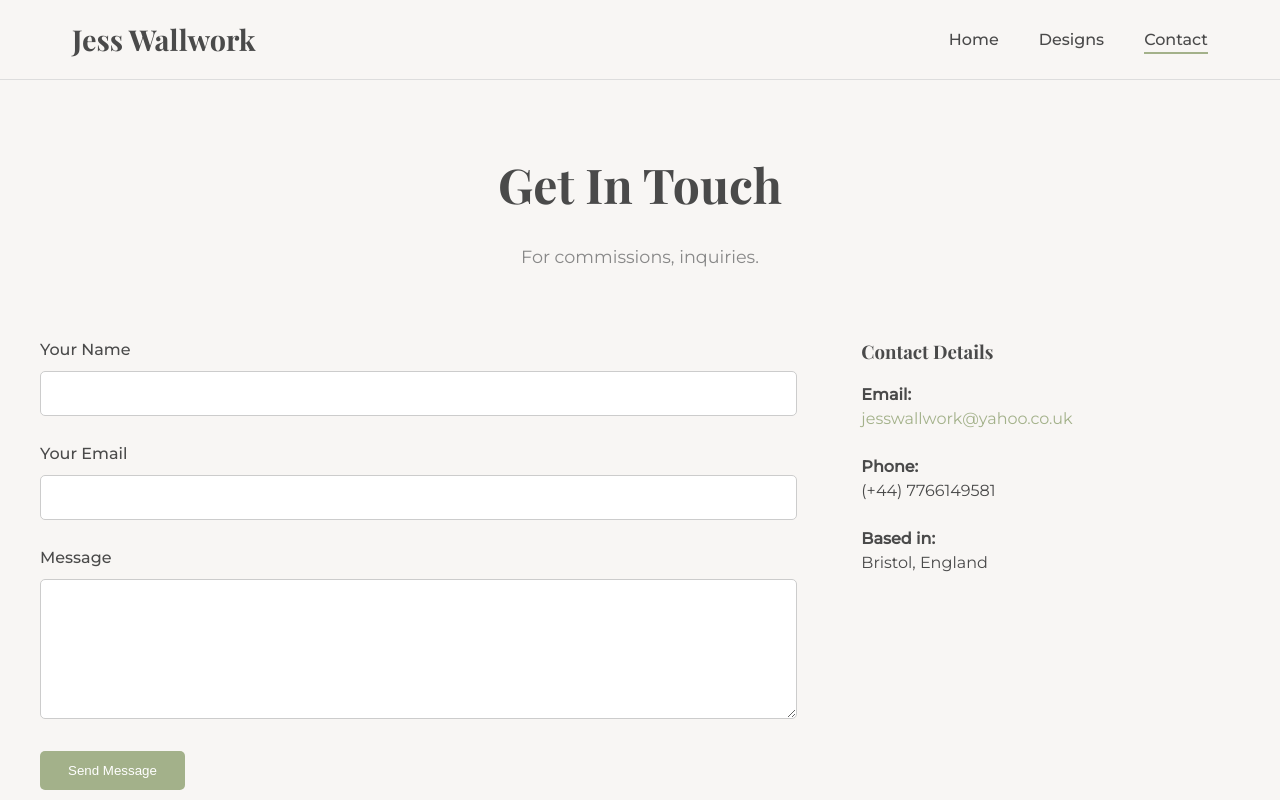
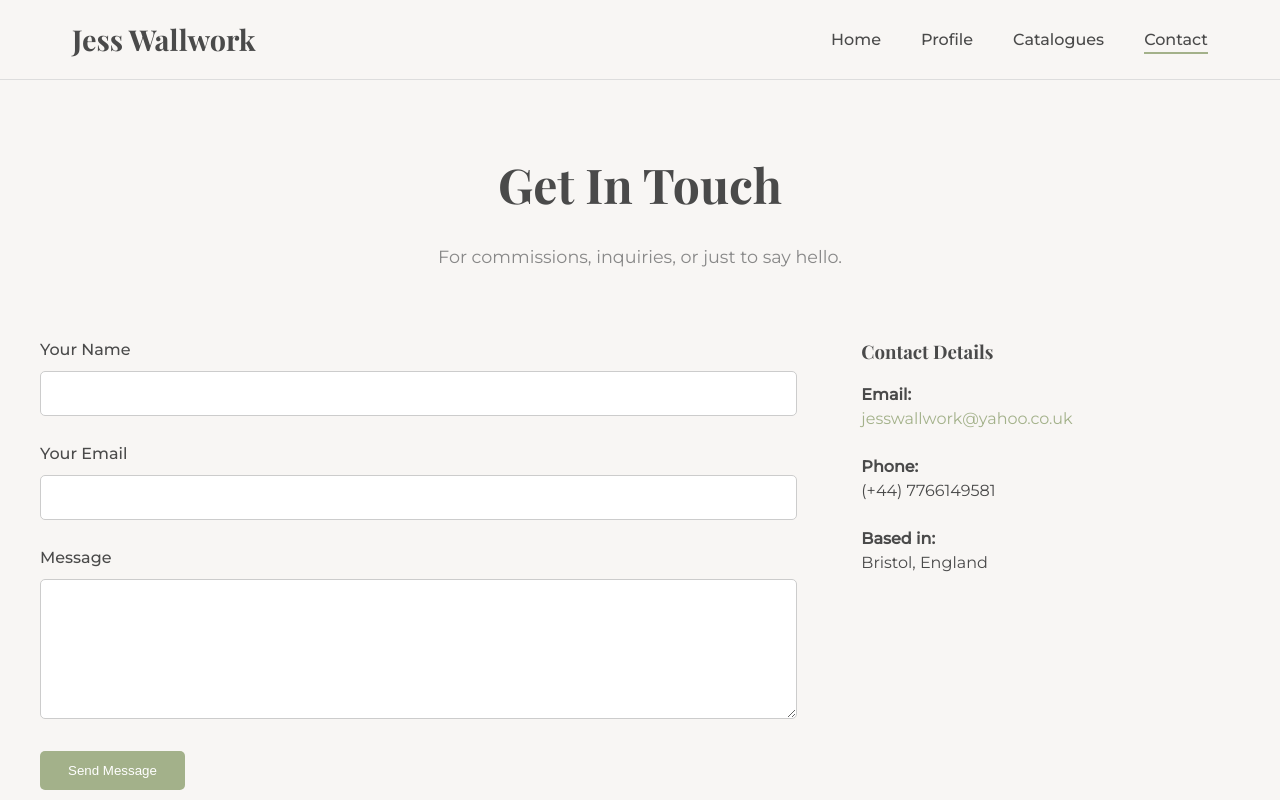
Before and after one commit to EdHogg12/Mumwebsite, a plain HTML site: page contact.html in a window 1280 px wide. Shown: the top 800 px of the page. Drawn offline with nearby package versions, Linux system fonts and the light colour scheme.

Commit message:
Update contact.html

```diff
--- a/contact.html
+++ b/contact.html
@@ -16,7 +16,8 @@
             <nav>
                 <ul class="nav-links">
                     <li><a href="index.html">Home</a></li>
-                    <li><a href="designs.html">Designs</a></li>
+                    <li><a href="profile.html">Profile</a></li>
+                    <li><a href="designs.html">Catalogues</a></li>
                     <li><a href="contact.html" class="active">Contact</a></li>
                 </ul>
                  <div class="hamburger">
@@ -31,7 +32,7 @@
     <main>
         <section class="container content-section">
             <h1 class="page-title">Get In Touch</h1>
-            <p class="page-subtitle">For commissions, inquiries.</p>
+            <p class="page-subtitle">For commissions, inquiries, or just to say hello.</p>
             <div class="contact-layout">
                 <div class="contact-form-container">
                     <form id="contact-form">
@@ -52,11 +53,9 @@
                 </div>
                 <div class="contact-info">
                     <h3>Contact Details</h3>
-                    <p><strong>Email:</strong><br> <a href="mailto:hello@jesswallwork.art">jesswallwork@yahoo.co.uk</a></p>
+                    <p><strong>Email:</strong><br> <a href="mailto:jesswallwork@yahoo.co.uk">jesswallwork@yahoo.co.uk</a></p>
                     <p><strong>Phone:</strong><br> (+44) 7766149581</p>
                     <p><strong>Based in:</strong><br> Bristol, England</p>
-
-
                 </div>
             </div>
         </section>
```
